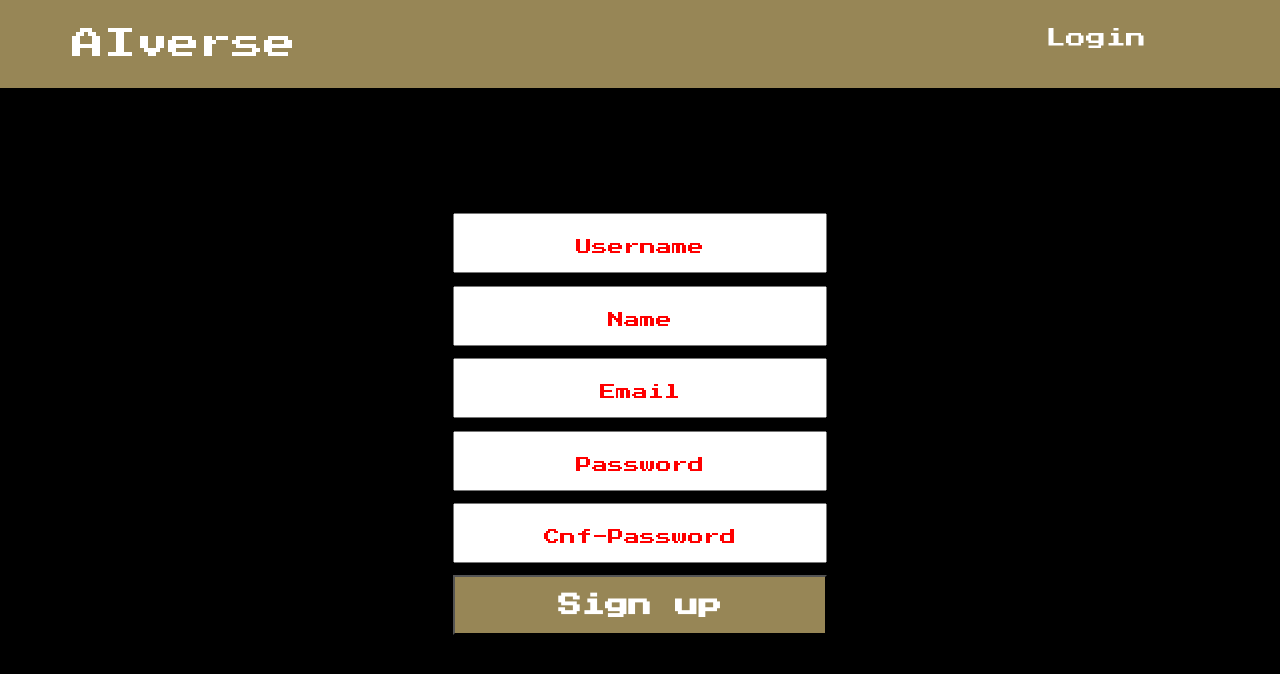
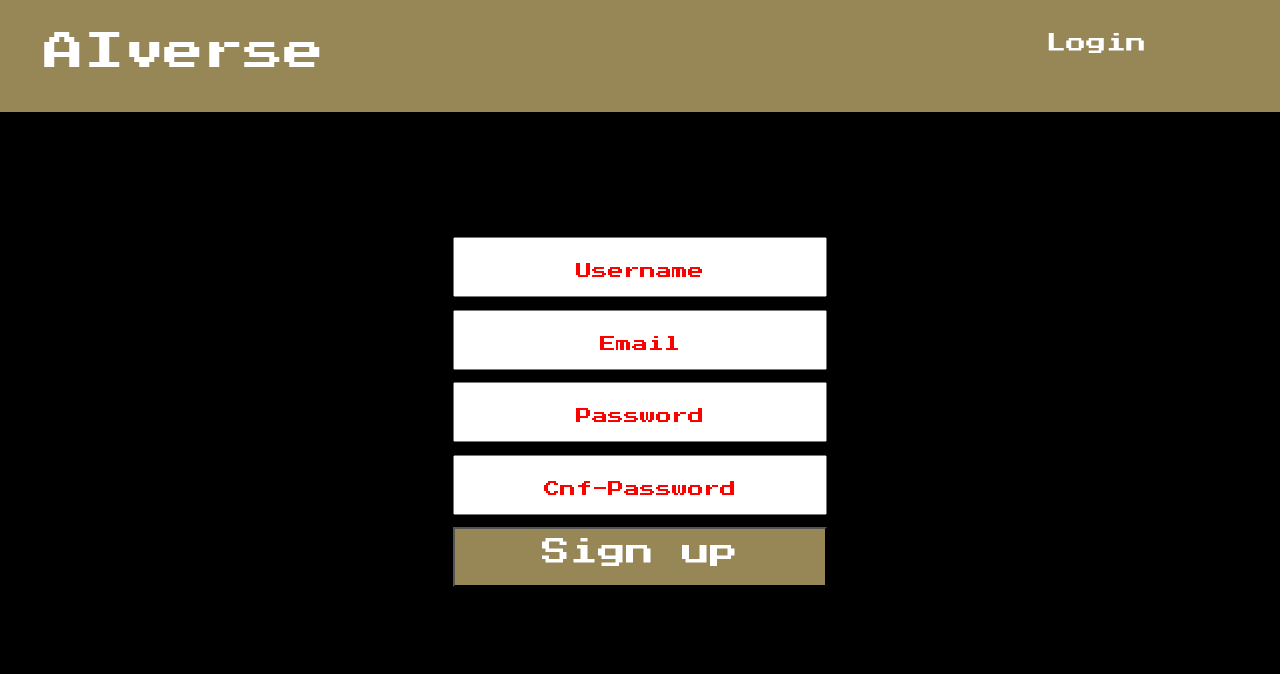
Before and after one commit to sriramrknp/hcl-internship, a React (Create React App) app: page /signup-react in a window 1280 px wide. Shown: the top 674 px of the page. Built offline with nearby package versions, Linux system fonts and the light colour scheme.

Commit message:
updated-login-signup

```diff
--- a/package.json
+++ b/package.json
@@ -8,6 +8,7 @@
     "@testing-library/user-event": "^13.5.0",
     "react": "^18.2.0",
     "react-dom": "^18.2.0",
+    "react-native": "^0.71.11",
     "react-router-dom": "^6.12.0",
     "react-scripts": "5.0.1",
     "web-vitals": "^2.1.4"
@@ -35,5 +36,6 @@
       "last 1 firefox version",
       "last 1 safari version"
     ]
-  }
+  },
+  "proxy": "http://localhost:4000"
 }
--- a/public/index.html
+++ b/public/index.html
@@ -2,7 +2,7 @@
 <html lang="en">
   <head>
     <meta charset="utf-8" />
-    <link rel="icon" href="%PUBLIC_URL%/favicon.ico" />
+    <link rel="stylesheet" href="https://stackpath.bootstrapcdn.com/bootstrap/4.5.2/css/bootstrap.min.css">
     <meta name="viewport" content="width=device-width, initial-scale=1" />
     <meta name="theme-color" content="#000000" />
     <title>React App</title>
--- a/src/Login.js
+++ b/src/Login.js
@@ -1,17 +1,96 @@
-import React from "react";
-import Input from "./Input";
+import React, {useState, useEffect} from "react";
 import Header from "./Header";
 
 function Login() {
+
+    const [newForm, setForm] = useState({
+		Username_: "",
+		Password_: "",
+	});
+
+
+	const [Username, setUsername] = useState("");
+	const [Password, setPassword] = useState("");
+
+
+	// updating the values after state changes in each input
+	useEffect(() => {
+		setForm({
+			Username_: Username,
+			Password_: Password
+		});
+	  }, [Username, Password]);
+
+
+	function handleChangeU(event) {
+		setUsername(event.target.value);
+	}
+
+	function handleChangeP(event) {
+		setPassword(event.target.value);
+	}
+
+	async function handleSubmit(event) {
+
+		// Prevent the form from being submitted.
+		event.preventDefault();
+
+
+		try {
+			console.log(newForm);
+
+			const response = await fetch('/login', {
+				method: 'POST',
+				// Adding body or contents to send
+				body: JSON.stringify(newForm),
+
+				// // Adding headers to the request
+				headers: {
+					"Content-type": "application/json; charset=UTF-8"
+				}
+			});
+
+			const json = await response.json();
+			console.log(json);
+		} catch (error) {
+			console.error(error);
+		}
+
+		await setUsername("");
+		await setPassword("");
+
+		await setForm({
+			Username_: "",
+			Password_: ""
+		});
+	}
 
     return (
         <div>
             <Header showSignup />
 
             <div className="form">
-                <form action="/login" method="post">
-                    <Input type="text" name="username" id="uname" holder="Username" />
-                    <Input type="text" name="password" id="password" holder="Password" />
+                <form onSubmit={handleSubmit}>
+                    <input
+                        onChange={handleChangeU}
+                        type="text"
+                        name="username"
+                        id="uname"
+                        placeholder="Username"
+                        value = {Username}
+                        className="input"
+                    ></input>
+
+                    <input
+                        onChange={handleChangeP}
+                        type="password"
+                        name="password"
+                        id="password"
+                        placeholder="Password"
+                        value={Password}
+                        className="input"
+                    ></input>
+
                     <button className="login-btn" type="submit">
                         <h3>Login</h3>
                     </button>
--- a/src/Signup.js
+++ b/src/Signup.js
@@ -1,20 +1,135 @@
-import React from "react";
-import Input from "./Input";
+import React, { useState, useEffect } from "react";
 import Header from "./Header";
 
 function Signup() {
+
+	const [newForm, setForm] = useState({
+		Username_: "",
+		Email_: "",
+		Password_: "",
+		Cnf_Password_: ""
+	});
+
+
+	const [Username, setUsername] = useState("");
+	const [Email, setEmail] = useState("");
+	const [Password, setPassword] = useState("");
+	const [Cnf_Password, setCnfPassword] = useState("");
+
+
+	// updating the values after state changes in each input
+	useEffect(() => {
+		setForm({
+			Username_: Username,
+			Email_: Email,
+			Password_: Password,
+			Cnf_Password_: Cnf_Password
+		});
+	  }, [Username, Email, Password, Cnf_Password]);
+
+
+	function handleChangeU(event) {
+		setUsername(event.target.value);
+	}
+
+	function handleChangeE(event) {
+		setEmail(event.target.value);
+	}
+
+	function handleChangeP(event) {
+		setPassword(event.target.value);
+	}
+
+	function handleChangeCp(event) {
+		setCnfPassword(event.target.value);
+	}
+
+	async function handleSubmit(event) {
+
+		// Prevent the form from being submitted.
+		event.preventDefault();
+
+
+		try {
+			console.log(newForm);
+
+			const response = await fetch('/signup', {
+				method: 'POST',
+				// Adding body or contents to send
+				body: JSON.stringify(newForm),
+
+				// // Adding headers to the request
+				headers: {
+					"Content-type": "application/json; charset=UTF-8"
+				}
+			});
+
+			const json = await response.json();
+			console.log(json);
+		} catch (error) {
+			console.error(error);
+		}
+
+		await setUsername("");
+		await setEmail("");
+		await setPassword("");
+		await setCnfPassword("");
+
+		await setForm({
+			Username_: "",
+			Email_: "",
+			Password_: "",
+			Cnf_Password_: ""
+		});
+	}
+
 
 	return (
 		<div>
 			<Header showLogin />
 
 			<div className="form">
-                <form action="/signup" method="post">
-                    <Input  type="text" name="username" id="uname" holder="Username" />
-                    <Input type="text" name="name" id="name" holder="Name" />
-                    <Input type="text" name="email" id="email" holder="Email" />
-                    <Input type="text" name="password" id="password" holder="Password" />
-                    <Input type="text" name="cnf-password" id="cnf-pass" holder="Cnf-Password" />
+				<form  onSubmit={handleSubmit}>
+					<input
+						onChange={handleChangeU}
+						type="text"
+						name="username"
+						id="uname"
+						placeholder="Username"
+						value = {Username}
+						className="input"
+					></input>
+
+					<input
+						onChange={handleChangeE}
+						type="email"
+						name="email"
+						id="email"
+						placeholder="Email"
+						value = {Email}
+						className="input"
+					></input>
+
+					<input
+						onChange={handleChangeP}
+						type="password"
+						name="password"
+						id="password"
+						placeholder="Password"
+						value={Password}
+						className="input"
+					></input>
+
+					<input
+						onChange={handleChangeCp}
+						type="password"
+						name="cnf-password"
+						id="cnf-pass"
+						placeholder="Cnf-Password"
+						value = {Cnf_Password}
+						className="input"
+					></input>
+
 					<button className="signup-btn" type="submit">
 						<h3>Sign up</h3>
 					</button>
--- a/src/style.css
+++ b/src/style.css
@@ -179,7 +179,7 @@ input {
 }
 
 
-.signup-btn {
+.signup-btn, .login-btn{
     margin: auto;
     width: 30%;
     height: 60px;
@@ -193,7 +193,7 @@ input {
     background-color: #978656;
   }
 
-  .signup-btn:hover {
+  .signup-btn:hover,  .login-btn:hover{
     cursor: pointer;
     background-color: #4d4738;
     color: #fff;
@@ -209,37 +209,3 @@ input {
   input:focus::placeholder {
     color: blue;
   }
-
-
-
-
-  /* ======== Login ======== */
-
-  .login-parent {
-    font-weight: 300;
-    font-size: 20px;
-    text-align: center;
-    padding: 10px 0;
-    align-items: center;
-    justify-content: center;
-  }
-
-  .login-btn {
-    margin: auto;
-    width: 30%;
-    height: 60px;
-    display: flex;
-    flex: 1;
-    font-weight: 300;
-    font-size: 20px;
-    background-color: #978656;
-    color: #fff;
-    align-items: center;
-    justify-content: centerLink
-  }
-
-  .login-btn:hover {
-    cursor: pointer;
-    background-color: #4d4738;
-    color: #fff;
-  }
```
Also changed, not shown: api/app.js (added, +74 -0 lines), api/package.json (added, +16 -0 lines), 2 other files (tests, documents, lock files or other folders). Lines whose indentation alone changed are shown as unchanged.
